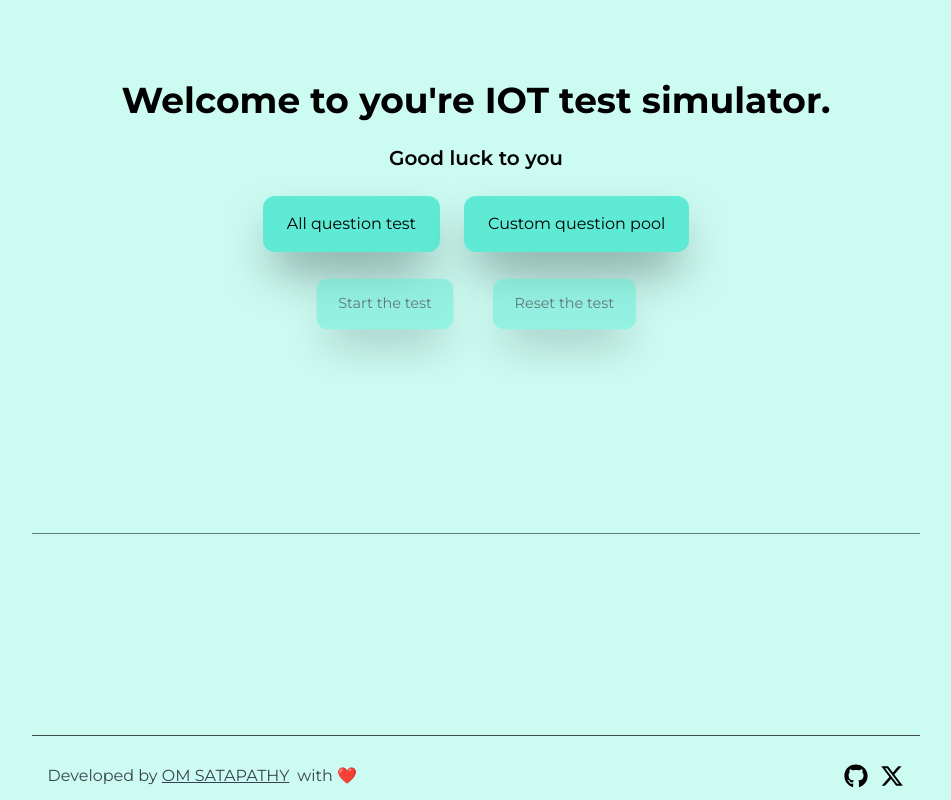
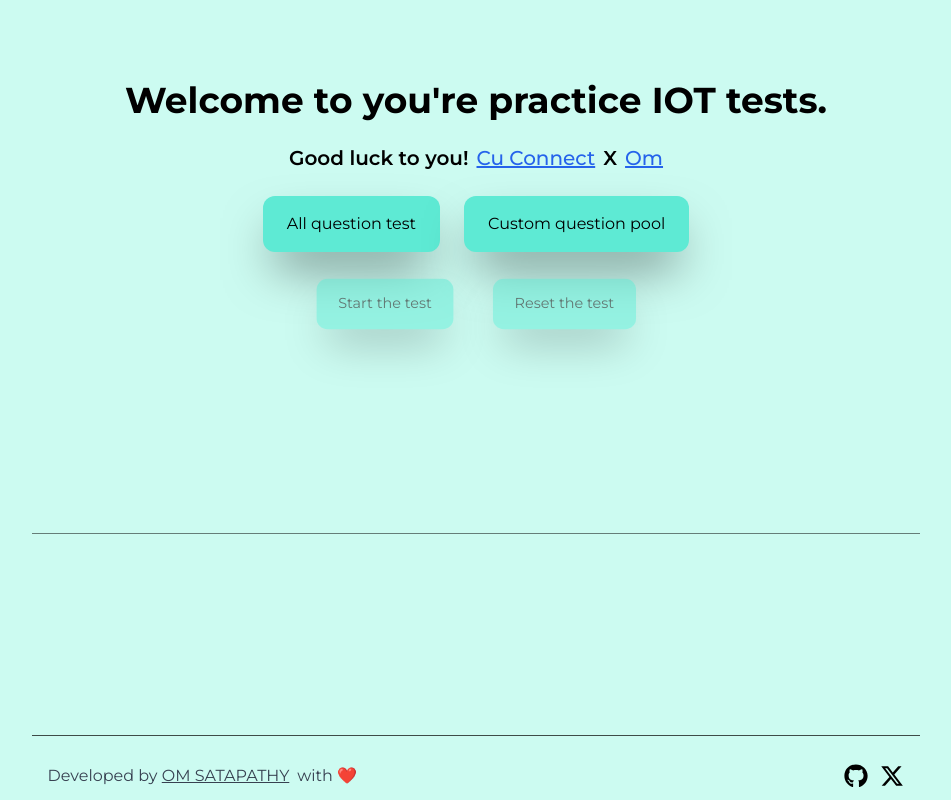
Before and after one commit to decoded-satapathy/nptel-test-practice, a React (Vite) app: page / in a window 1280 px wide. Shown: the whole page, without its empty margins (164-1115 px from the left). Built offline with nearby package versions, Linux system fonts and the light colour scheme.

Commit message:
added attribution

```diff
--- a/src/App.tsx
+++ b/src/App.tsx
@@ -33,6 +33,7 @@ function App() {
   const [testStarted, setTestStarted] = useState<boolean>(false);
   const [finalQuestionList, setFinalQuestionList] = useState<Question[]>([]);
   const [testType, setTestType] = useState<number>(2); // 0 => all questions 1=> randomised questions
+  const [deviceType, setDeviceType] = useState<string>("");
 
   const handleStartTestClick = () => {
     setTestStarted(true);
@@ -48,6 +49,21 @@ function App() {
       setFinalQuestionList(questionList);
     }
   }
+  useEffect(() => {
+    const userAgent = navigator.userAgent.toLowerCase();
+
+    if (
+      /android|webos|iphone|ipad|ipod|blackberry|iemobile|opera mini/i.test(
+        userAgent
+      )
+    ) {
+      setDeviceType("mobile");
+    } else if (/windows|macintosh|linux/i.test(userAgent)) {
+      setDeviceType("desktop");
+    } else {
+      setDeviceType("unknown");
+    }
+  }, [deviceType]);
 
 
   useEffect(() => {
@@ -57,12 +73,33 @@ function App() {
   return (
     <div className=" min-h-screen h-auto  w-10/12 flex flex-col justify-between items-center font-montserrat gap-y-6 pt-20">
       <div className="flex flex-col justify-center items-center gap-y-6 pb-10">
-        <h3 className="text-4xl font-bold">Welcome to you're IOT test simulator.</h3>
-        <h4 className="text-xl font-semibold">Good luck to you</h4>
+        <h3 className="text-4xl font-bold">Welcome to you're practice IOT tests.</h3>
+        <h4 className="text-xl font-semibold flex flex-row gap-x-2">
+          <div>
+            Good luck to you!
+          </div>
+          <a
+            href="https://chat.whatsapp.com/FZUTlD0EvF2ASq6RNMGnH2"
+            target="_blank"
+            className="text-blue-600 font-medium underline"
+          >
+            Cu Connect
+          </a>
+          <div>X</div>
+          <a
+            className="text-blue-600 font-medium underline hover:text-accentColor-200 text-accentColor/50 dark:text-accentColor dark:hover:text-accentColor-200 transition-all duration-500"
+            href={`${deviceType === "mobile"
+              ? "https://github.com/decoded-satapathy"
+              : "https://decoded-satapathy-portfolio.vercel.app"
+              }`}
+            target="_blank"
+          >
+            Om
+          </a>
+        </h4>
 
 
         <div className="flex flex-row items-center justify-center gap-x-6">
-
           <button
             className={`bg-teal-300 rounded-xl py-4 px-6 shadow-2xl shadow-black/50 ${testType === 0 ? "cursor-not-allowed opacity-50 scale-90 " : "cursor-pointer scale-100 hover:scale-105"} transition-all duration-200`}
             disabled={testType === 0}
@@ -92,7 +129,6 @@ function App() {
           We have currently {questionList.length} questions.
         </div>}
         <div className="flex flex-row items-center justify-center gap-x-6">
-
           <button
             className={`bg-teal-300 rounded-xl py-4 px-6 shadow-2xl shadow-black/50 ${testStarted || testType === 2 ? "cursor-not-allowed opacity-50 scale-90 " : "cursor-pointer scale-100 hover:scale-105"} transition-all duration-200`}
             disabled={testType !== 2 && testStarted}
```
